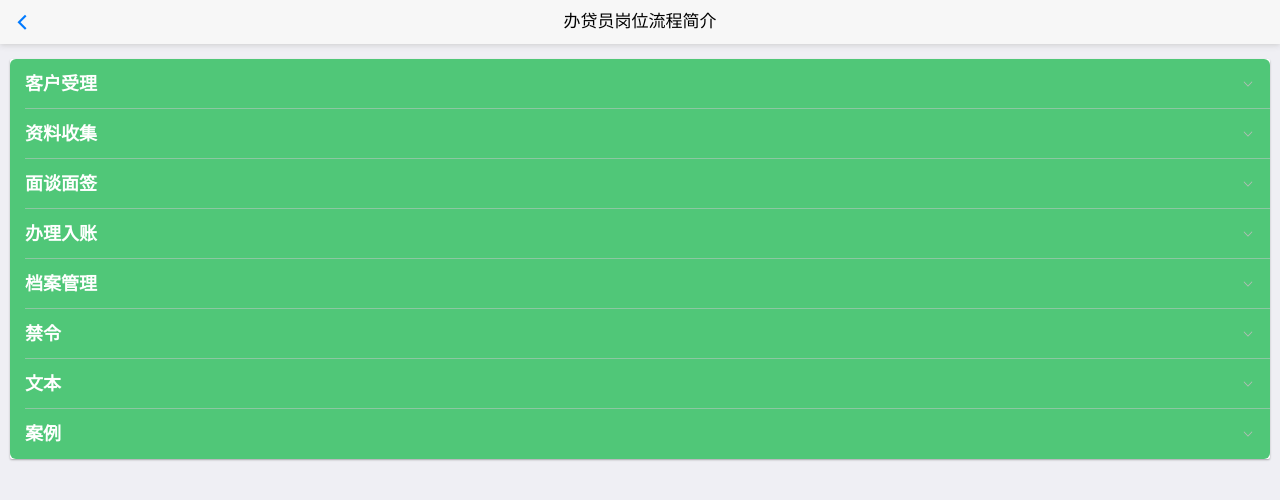
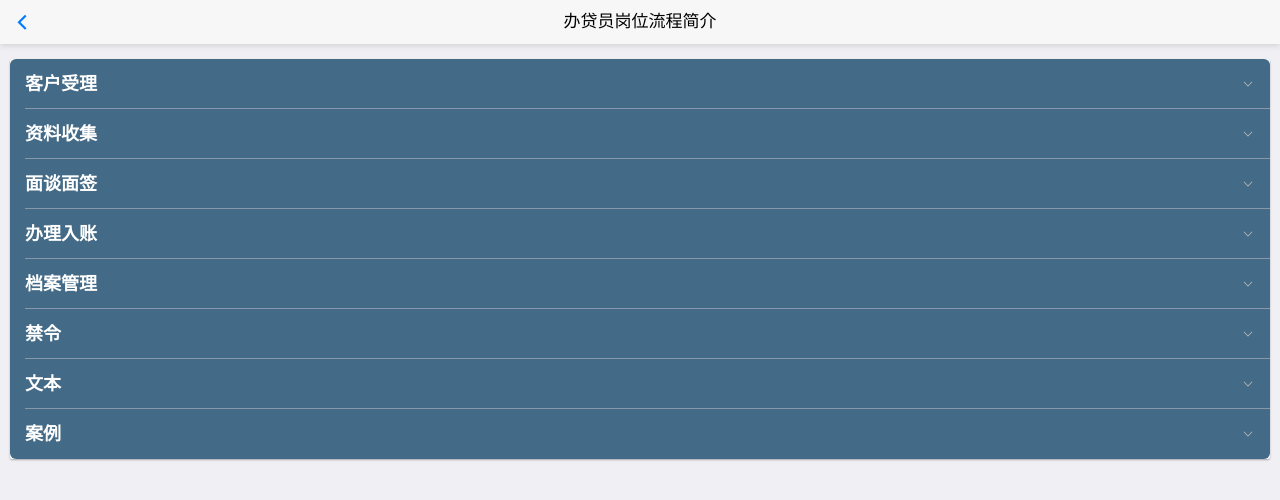
Before and after one commit to LeanDH/muitry.io, a plain HTML site: page gwzz/bdy.html in a window 1280 px wide. Drawn offline with Linux system fonts and the light colour scheme.

Commit message:
Add files via upload

```diff
--- a/gwzz/bdy.html
+++ b/gwzz/bdy.html
@@ -35,20 +35,21 @@
 		</style>
 	</head>
 
-	<body>
+	<body class="app-back">
 		<header class="mui-bar mui-bar-nav">
 			<a class="mui-action-back mui-icon mui-icon-left-nav mui-pull-left"></a>
 			<h1 class="mui-title"> 办贷员岗位流程简介</h1>
 		</header>
-		<div class="mui-content">
+		<!-- <div class="app-back"> -->
+		<div class="app-back mui-content">
 			 <div class="mui-card">
 			        <ul class="mui-table-view">
 
 			            <li class="mui-table-view-cell mui-collapse keep-unfold">
-			              <a class="mui-navigate-right" href="#" style="background-color: #50C778;color: #fff"><h4>客户受理</h4></a>
+			              <a class="mui-navigate-right" href="#" style="background-color: #436a86;color: #fff"><h4>客户受理</h4></a>
 			              <!-- <div class="mui-collapse-content"> -->
 			              	<ul class="mui-table-view">
-			              		<li class="mui-table-view-cell mui-collapse keep-unfold" id='sec'>
+			        	      		<li class="mui-table-view-cell mui-collapse keep-unfold" id='sec'>
 			              			<a class="mui-navigate-right sec-font"  href="#" >1.征信的签订</a>
 			              			<div class="mui-collapse-content">
 			              				<p>（1）主要方便对客户征信进行查询。因人行要求所有客户的征信查询必需有身份证复印件（或营业执照）、申请书。</p><br>
@@ -83,7 +84,7 @@
 			            </li>
 
 						<li class="mui-table-view-cell mui-collapse keep-unfold">
-			              <a class="mui-navigate-right" href="#" style="background-color: #50C778;color: #fff"><h4>资料收集</h4></a>
+			              <a class="mui-navigate-right" href="#" style="background-color: #436a86;color: #fff"><h4>资料收集</h4></a>
 			              <!-- <div class="mui-collapse-content"> -->
 			              	<ul class="mui-table-view">
 			              		<li class="mui-table-view-cell mui-collapse keep-unfold" id='sec'>
@@ -122,7 +123,7 @@
 
 
 						<li class="mui-table-view-cell mui-collapse keep-unfold">
-			              <a class="mui-navigate-right" href="#" style="background-color: #50C778;color: #fff"><h4>面谈面签</h4></a>
+			              <a class="mui-navigate-right" href="#" style="background-color: #436a86;color: #fff"><h4>面谈面签</h4></a>
 			              <!-- <div class="mui-collapse-content"> -->
 			              	<ul class="mui-table-view">
 			              		<li class="mui-table-view-cell mui-collapse keep-unfold" id='sec'>
@@ -161,7 +162,7 @@
 
 
 						<li class="mui-table-view-cell mui-collapse keep-unfold">
-			              <a class="mui-navigate-right" href="#" style="background-color: #50C778;color: #fff"><h4>办理入账</h4></a>
+			              <a class="mui-navigate-right" href="#" style="background-color: #436a86;color: #fff"><h4>办理入账</h4></a>
 			              <!-- <div class="mui-collapse-content"> -->
 			              	<ul class="mui-table-view">
 			              		<li class="mui-table-view-cell mui-collapse keep-unfold" id='sec'>
@@ -189,7 +190,7 @@
 
 
 						<li class="mui-table-view-cell mui-collapse keep-unfold">
-			              <a class="mui-navigate-right" href="#" style="background-color: #50C778;color: #fff"><h4>档案管理</h4></a>
+			              <a class="mui-navigate-right" href="#" style="background-color: #436a86;color: #fff"><h4>档案管理</h4></a>
 			              <!-- <div class="mui-collapse-content"> -->
 			              	<ul class="mui-table-view">
 			              		<li class="mui-table-view-cell mui-collapse keep-unfold" id='sec'>
@@ -210,21 +211,21 @@
 			            </li>
 
 			            <li class="mui-table-view-cell mui-collapse keep-unfold">
-			              <a class="mui-navigate-right" href="#" style="background-color: #50C778;color: #fff"><h4>禁令</h4></a>
+			              <a class="mui-navigate-right" href="#" style="background-color: #436a86;color: #fff"><h4>禁令</h4></a>
 			              <div class="mui-collapse-content">
 			              <p><h4>1.办贷员禁令</h4><p>（1）提供空白信贷凭证让客户签字；或贷款办理完毕，留存已由客户签字、但未使用的信贷凭证。<br>（2）擅自代客户保管重要物品、擅自为客户办理交易业务。<br>（3）因办理业务出现法律文本瑕疵导致贷款败诉的。<br>（4）未按客户经理出具的调查意见，违规提高贷款额度，变更担保方式等行为，造成损失的。<br>（5）私自保存客户资料，或泄露客户信息资料，造成不良影响的。<br>（6）利用职务之便利谋取私利的	。<br>（7）其他重大违规行为。</p></p>
 			              </div>
 			            </li>
 
 			            <li class="mui-table-view-cell mui-collapse keep-unfold">
-			              <a class="mui-navigate-right" href="#" style="background-color: #50C778;color: #fff"><h4>文本</h4></a>
+			              <a class="mui-navigate-right" href="#" style="background-color: #436a86;color: #fff"><h4>文本</h4></a>
 			              <div class="mui-collapse-content">
 			              <p><h4>1.信贷文本</h4><p>（1）根据个人、企业，担保方式的不同熟悉信贷文本：包括借款申请书、各类借款合同、各类最高额合同、征信、送达、面谈、授权书、受托支付、保证函、抵押物清单、股东决议等。<br>（2）根据不同的贷款产品，可以所需提供的资料。（如营业执照、身份证、房产证、各类报表等）。<br>（3）学会征信的查看。</p></p>
 			              </div>
 			            </li>
 
 			            <li class="mui-table-view-cell mui-collapse keep-unfold">
-			              <a class="mui-navigate-right" href="#" style="background-color: #50C778;color: #fff"><h4>案例</h4></a>
+			              <a class="mui-navigate-right" href="#" style="background-color: #436a86;color: #fff"><h4>案例</h4></a>
 			              <div class="mui-collapse-content">
 			              <p><h4>4家村行的防范案例（我行）</h4><p>（1）2020年7月7日下午，一名中年男子持身份证到西安村行鱼化寨支行办理个人银行卡开户业务。办理业务时经办柜员反复比对本人与身份证照片，发现身份证照片与本人长相虽然接近但是嘴巴、眉毛等细节存在差异。在被问及是否本人时，客户坚称所持身份证为本人证件，称自己之前去别的银行办理业务，乘坐高铁等刷身份证件的交通工具都凭此身份证，并未遭到相关工作人员质疑。为进一步确定客户信息，经办柜员询问客户身份证上相关信息时，该客户不能准确回答，甚至连出生年月日都与证件信息不符且差距较大。经办柜员怀疑客户为冒名开户，立即请求柜组长前来双人核实。经过两名工作人员仔细比对，最终确定该名客户是持他人身份证前来办理开卡业务，并当场拒绝受理开户业务。柜面员工凭借敏锐的观察力及高度负责的工作态度，成功拦截一起冒名开卡事件。<br>（2）2020年7月21日上午9时5分，借款人胡某到余干恒通村镇银行向客户经理王燕子申请贷款，并提供相关文件资料，其配偶彭某作为共同负债务人一并来该行签字。在交谈过程中办贷经理朱奕豪发现其配偶彭某与其身份证照片长相虽然有相似之处，但是本人锁骨处有明显黑痣，但身份证照片锁骨无黑痣；使用人脸识别系统，经识别显示亦为与本人不匹配。随即让另一名办贷经理揭笑复核，后续两位办贷经理与彭某核对身份证信息及住址信息，彭某均拿着手机边看边回答，过程断断续续，办贷经理对其真实身份有所怀疑。<br>（3）2020年8月19日上午，借款人詹某某到南昌新建恒通村行营业部向客户经理熊莎莎申请贷款，并提供了相关文件资料。客户经理在整理该客户提供的营业执照以及流水时发现了两点疑惑点：其一，该客户提供的流水为工商银行自助机打印的流水，流水账单上的印章颜色为黑色（正常为红色）以及流水整体模板排列不工整；其二，客户提供的营业执照上企业法人为新变更的法人。于是让风险经理来一同核实，通过两人共同探讨排查发现：原营业执照的法人代表有十余次失信执行人记录，且经工商银行网上银行流水验证码系统核实验证该流水账单为虚假流水。<br>（4）2020年12月17日，借款人周某某在该行一笔再就业贴息信用贷款，借款人夫妻经营一家水果店，经营情况较好，借款人周某某签完贷款材料时，办贷员徐霞注意到该客户配偶一直佩戴口罩坐在休息区一声不吭，等到借款人配偶郑某某签字，要求客户去下口罩，与客户郑某某核实身份证信息时，郑某某不能及时说出证件信息并稍有紧张模样，借款人周某某一把抢先将身份证号码说出，办贷员立刻进行联网核查，发现识别结果不匹配，在仔细端详后再三询问客户，发现该客户非借款人配偶本人，而是借款人配偶亲姐妹，当场拒绝了这笔贷款，成功堵截了一起冒名签字办理信用贷款的发生。</p></p>
 			              </div>
@@ -235,6 +236,7 @@
 			        </ul>
 			    </div>
 		</div>
+		<!-- </div> -->
 		<script src="../frame/js/mui.js"></script>
 		<script src="../frame/js/mui.picker.js"></script>
 		<script src="../frame/js/mui.poppicker.js"></script>
@@ -255,9 +257,13 @@
 					    function hasClass(obj, cls) {
 			                return obj.className.match(new RegExp('(\\s|^)' + cls + '(\\s|$)'));
 			            }
+
 			            function addClass(obj, cls) {
-			                if (!this.hasClass(obj, cls)) obj.className += " " + cls;
+			                if (!hasClass(obj, cls)) obj.className += " " + cls;
+							console.log(obj.className);
+
 			            }
+
 			            function removeClass(obj, cls) {
 			                if (hasClass(obj, cls)) {
 			                    var reg = new RegExp('(\\s|^)' + cls + '(\\s|$)');
@@ -267,18 +273,20 @@
 
 
 						function changeColor(obj){
-							if(obj.style.backgroundColor=='rgb(80, 199, 120)'){
-								obj.style.backgroundColor="#199EF9";
+							if(obj.style.backgroundColor=='rgb(67, 106, 134)'){
+								obj.style.backgroundColor="#fca600";
 								obj.style.color="#fff";
 							}
 							else{
-								obj.style.backgroundColor="#50C778";
+								obj.style.backgroundColor="#436a86";
 								obj.style.color="#fff";
 							}
 						}
 
 			            mui('.mui-card').on('tap','.mui-navigate-right',function(){
 
+							console.log(this);
+							addClass(this,'mui-active');
 
 
 							changeColor(this);
@@ -305,9 +313,8 @@
 										childulli[i].querySelector('.mui-collapse-content').style.display="none"
 										removeClass(childulli[i],'mui-active');
 										//console.log(childulli[i].childNodes[1]);
-										childulli[i].childNodes[1].style.backgroundColor="#50C778";
+										childulli[i].childNodes[1].style.backgroundColor="#436a86";
 										childulli[i].childNodes[1].style.color="#fff";
-
 
 					                }
 
```
